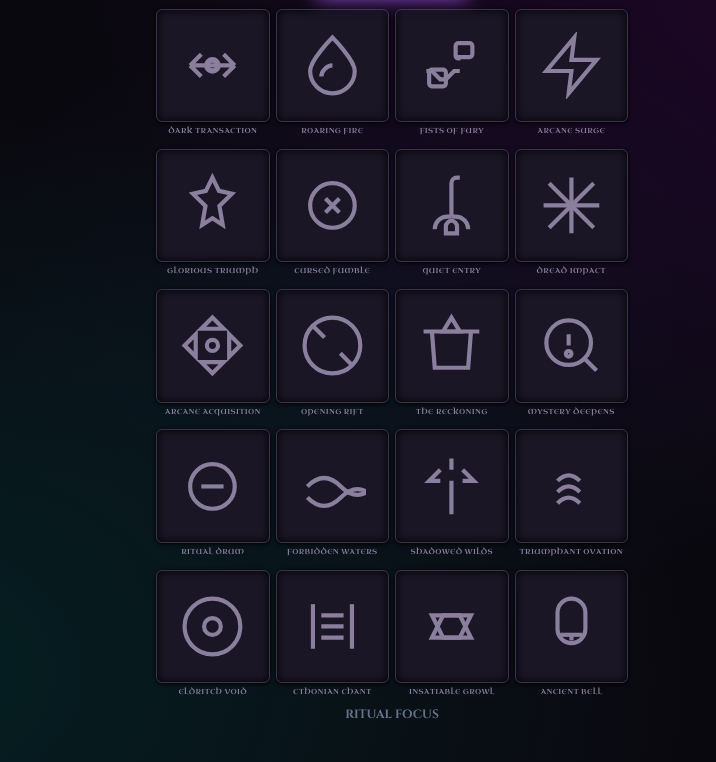
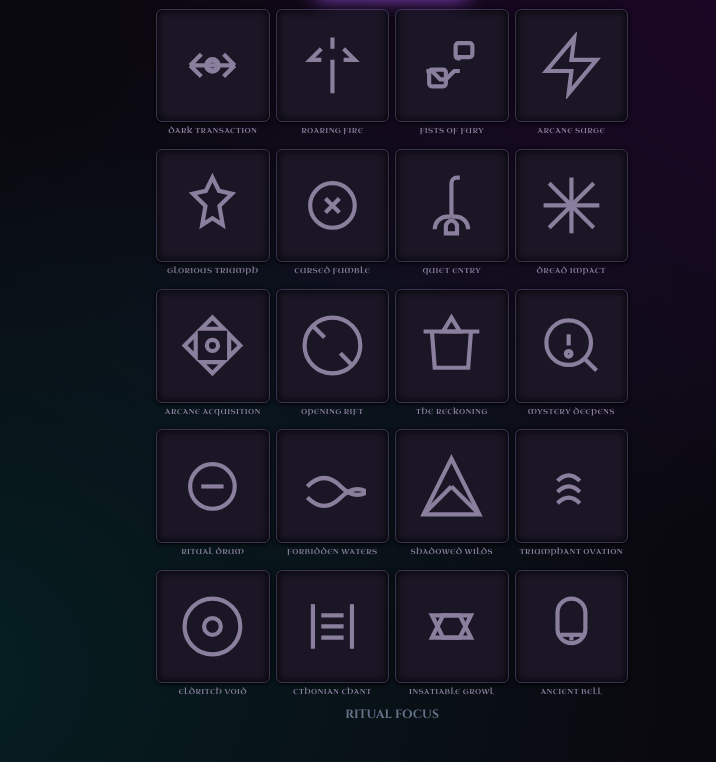
Before and after one commit to OsamahAlNuaimi/elder.github.io, a plain HTML site: page index.html in a window 1280 px wide. Shown: the part 128-890 px from the top of the page, 248-964 px from the left. Drawn offline with nearby package versions, Linux system fonts and the light colour scheme.

Commit message:
Update index.html

```diff
--- a/index.html
+++ b/index.html
@@ -187,7 +187,7 @@
             // --- SOUND DATA ---
             const sounds = [
                 { title: 'Dark Transaction', file: '1. Dark Transaction.mp3', icon: `<svg viewBox="0 0 24 24"><path d="M4 12h16m-16 0l4-4m-4 4l4 4m12-4l-4-4m4 4l-4 4"></path><circle cx="12" cy="12" r="2" stroke-width="2"></circle></svg>` },
-                { title: 'Roaring Fire', file: '2. Roaring Fire.mp3', icon: `<svg viewBox="0 0 24 24"><path d="M12 2C12 2 4 10 4 14C4 18.4183 7.58172 22 12 22C16.4183 22 20 18.4183 20 14C20 10 12 2 12 2Z"></path><path d="M12 12c-2 0-4 2-4 4"></path></svg>` },
+                { title: 'Roaring Fire', file: '2. Roaring Fire.mp3', icon: `<svg viewBox="0 0 24 24"><path d="M12 22V10m0-4V2m-4 8H4l4-4m8 4h4l-4-4"></path></svg>` },
                 { title: 'Fists of Fury', file: '3. Fists of Fury.mp3', icon: `<svg viewBox="0 0 24 24"><path d="M14.5 9.5a1 1 0 0 1-1-1V5a1 1 0 0 1 1-1h4a1 1 0 0 1 1 1v3a1 1 0 0 1-1 1h-4z"></path><path d="M4 14.5a1 1 0 0 1 1-1h4a1 1 0 0 1 1 1v4a1 1 0 0 1-1 1H5a1 1 0 0 1-1-1v-4z"></path><path d="M15 14h-2l-3 3h-2l-3-3H3"></path></svg>` },
                 { title: 'Arcane Surge', file: '4. Arcane Surge.mp3', icon: `<svg viewBox="0 0 24 24"><path d="M13 2L3 14h9l-1 8 10-12h-9l1-8z"></path></svg>` },
                 { title: 'Glorious Triumph', file: '5. Glorious Triumph.mp3', icon: `<svg viewBox="0 0 24 24"><path d="M12 2l2.35 4.76L19 7.8l-4.5 4.38L15.69 19 12 16.58 8.31 19l1.19-6.82L5 7.8l4.65-1.04L12 2z"></path></svg>` },
@@ -200,7 +200,7 @@
                 { title: 'Mystery Deepens', file: '12. Mystery Deepens.mp3', icon: `<svg viewBox="0 0 24 24"><circle cx="11" cy="11" r="8"></circle><path d="M21 21l-4.35-4.35"></path><path d="M11 8v4"></path><circle cx="11" cy="15" r="1"></circle></svg>` },
                 { title: 'Ritual Drum', file: '13. Ritual Drum.mp3', icon: `<svg viewBox="0 0 24 24"><circle cx="12" cy="12" r="8"></circle><path d="M8 12h8"></path></svg>` },
                 { title: 'Forbidden Waters', file: '14. Forbidden Waters.mp3', icon: `<svg viewBox="0 0 24 24"><path d="M3 12c4-4 8-4 12 0 4 4 8 4 12 0"></path><path d="M3 16c4 4 8 4 12 0 4-4 8-4 12 0"></path></svg>` },
-                { title: 'Shadowed Wilds', file: '15. Shadowed Wilds.mp3', icon: `<svg viewBox="0 0 24 24"><path d="M12 22V10m0-4V2m-4 8H4l4-4m8 4h4l-4-4"></path></svg>` },
+                { title: 'Shadowed Wilds', file: '15. Shadowed Wilds.mp3', icon: `<svg viewBox="0 0 24 24"><path d="M12 2L2 22h20L12 2z"></path><path d="M12 12L2 22"></path><path d="M12 12L22 22"></path></svg>` },
                 { title: 'Triumphant Ovation', file: '16. Triumphant Ovation.mp3', icon: `<svg viewBox="0 0 24 24"><path d="M15 18s-2-2-4-2-4 2-4 2"></path><path d="M15 14s-2-2-4-2-4 2-4 2"></path><path d="M15 10s-2-2-4-2-4 2-4 2"></path></svg>` },
                 { title: 'Eldritch Void', file: '17. Eldritch Void.mp3', icon: `<svg viewBox="0 0 24 24"><circle cx="12" cy="12" r="10"></circle><circle cx="12" cy="12" r="3"></circle></svg>` },
                 { title: 'Cthonian Chant', file: '18. Cthonian Chant.mp3', icon: `<svg viewBox="0 0 24 24"><path d="M8 12h8M8 16h8M8 8h8"></path><path d="M5 4v16"></path><path d="M19 4v16"></path></svg>` },
```
